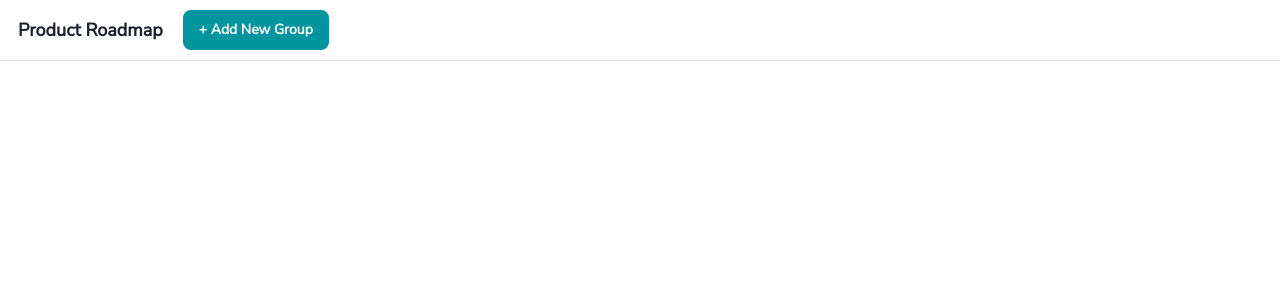
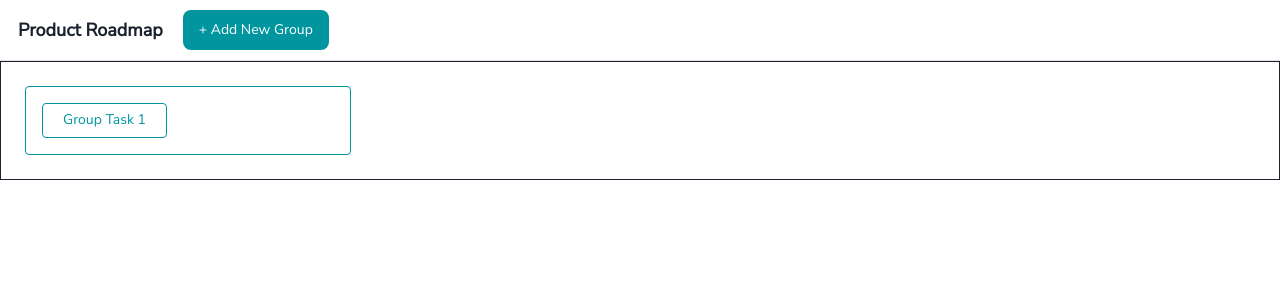
Before and after one commit to driyant/mini-kanban, a React (Vite) app: page / in a window 1280 px wide. Shown: the top 300 px of the page. Built offline with nearby package versions, Linux system fonts and the light colour scheme.

Commit message:
Basic skeleton group task

```diff
--- a/src/App.jsx
+++ b/src/App.jsx
@@ -1,5 +1,6 @@
 import { useState } from "react";
-import { Heading, Box, Button } from "@chakra-ui/react";
+import { Heading, Box, Button, Grid, GridItem, Text, HStack } from "@chakra-ui/react";
+import TodoGroup from "./components/TodoGroup";
 
 function App() {
   return (
@@ -22,10 +23,35 @@ function App() {
           borderRadius="8px"
           _hover={{ bg: "#229da5" }}
           padding="4px 16px"
+          fontWeight="400"
         >
           + Add New Group
         </Button>
       </Box>
+      <Grid
+        height="auto"
+        border="1px"
+        padding="24px"
+        templateColumns="repeat(4, 1fr)"
+        gap={8}
+      >
+        <TodoGroup>
+          <Box
+            border="1px solid #01959F"
+            width="125px"
+            display="flex"
+            justifyContent="center"
+            alignItems="center"
+            padding="8px"
+            borderRadius="4px"
+          >
+            <Heading as="h4" color="#01959F" fontSize="14px" fontWeight="400">
+              Group Task 1
+            </Heading>
+          </Box>
+
+        </TodoGroup>
+      </Grid>
     </div>
   );
 }
--- /dev/null
+++ b/src/components/TodoGroup.jsx
@@ -0,0 +1,22 @@
+import React from "react";
+import { GridItem } from "@chakra-ui/react";
+
+const TodoGroup = ({ children }) => {
+  return (
+    <>
+      <GridItem
+        width="326px"
+        border="1px solid #01959F"
+        padding="16px"
+        borderRadius="4px"
+        display="flex"
+        flexFlow="column"
+        gap={2}
+      >
+        {children}
+      </GridItem>
+    </>
+  );
+};
+
+export default TodoGroup;
```
Also changed, not shown: src/components/TaskItem.jsx (added, +9 -0 lines).
